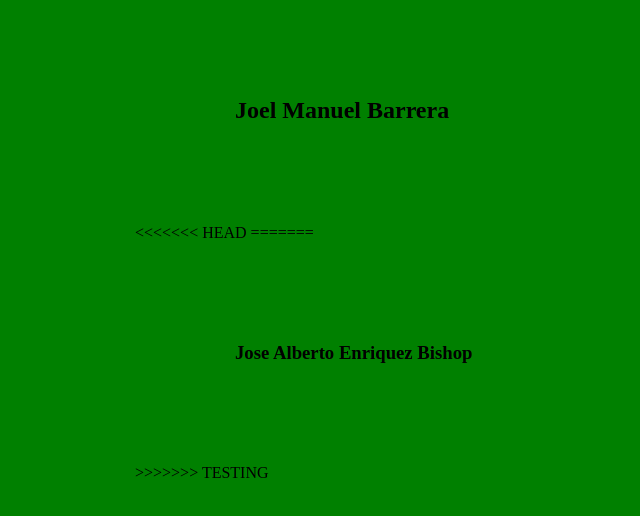
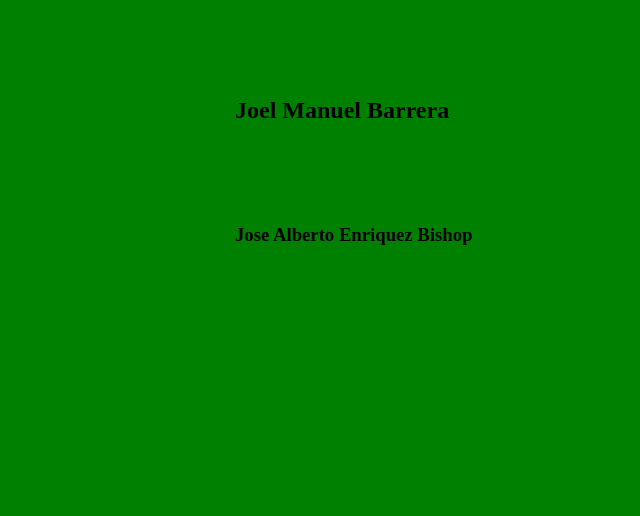
Before and after one commit to JoseEnriquez884/TP_SO_I4_Equipo_106, a plain HTML site: page index.html in a window 1280 px wide. Shown: the part 240-756 px from the top of the page, without its empty margins (65-705 px from the left). Drawn offline with Linux system fonts and the light colour scheme.

Commit message:
arreglando index

```diff
--- a/index.html
+++ b/index.html
@@ -9,9 +9,6 @@
 <body>
 <h1>Controlde versiones</h1>
 <h2>Joel Manuel Barrera</h2>
-<<<<<<< HEAD
-=======
 <h3>Jose Alberto Enriquez Bishop</h3>
->>>>>>> TESTING
 </body>
 </html>
```
